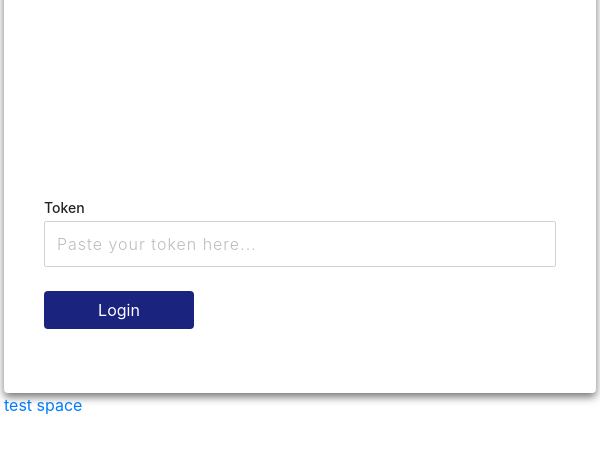
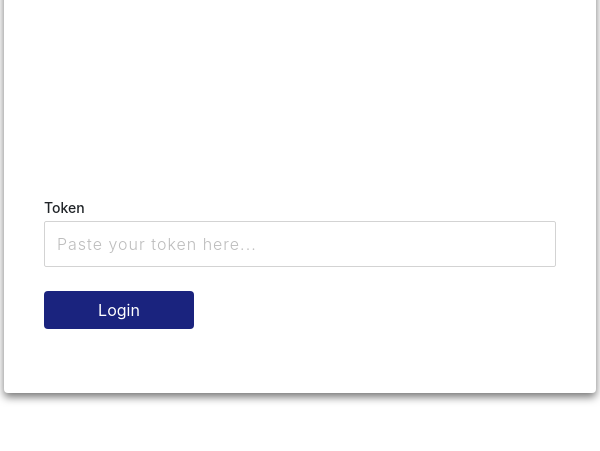
Before and after one commit to EagleCoder404/Dragon-Eye-Electron, an Electron app: page src/firstpage.html in a window 600 px wide. Shown: the part 445-896 px from the top of the page. Drawn offline with nearby package versions, Linux system fonts and the light colour scheme.

Commit message:
Update firstpage.html

```diff
--- a/src/firstpage.html
+++ b/src/firstpage.html
@@ -35,7 +35,7 @@
 			</div>
 
 		</div>
-		<a href="test.html">test space</a>
+
 	</div>
 
 
```
